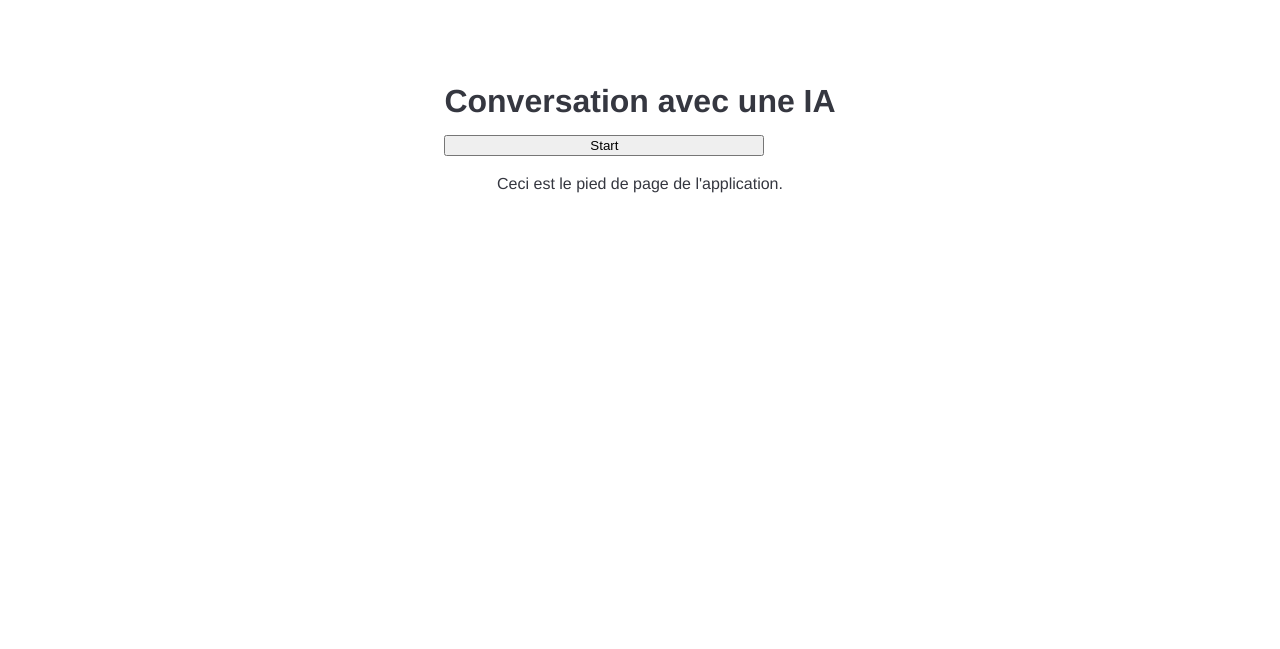
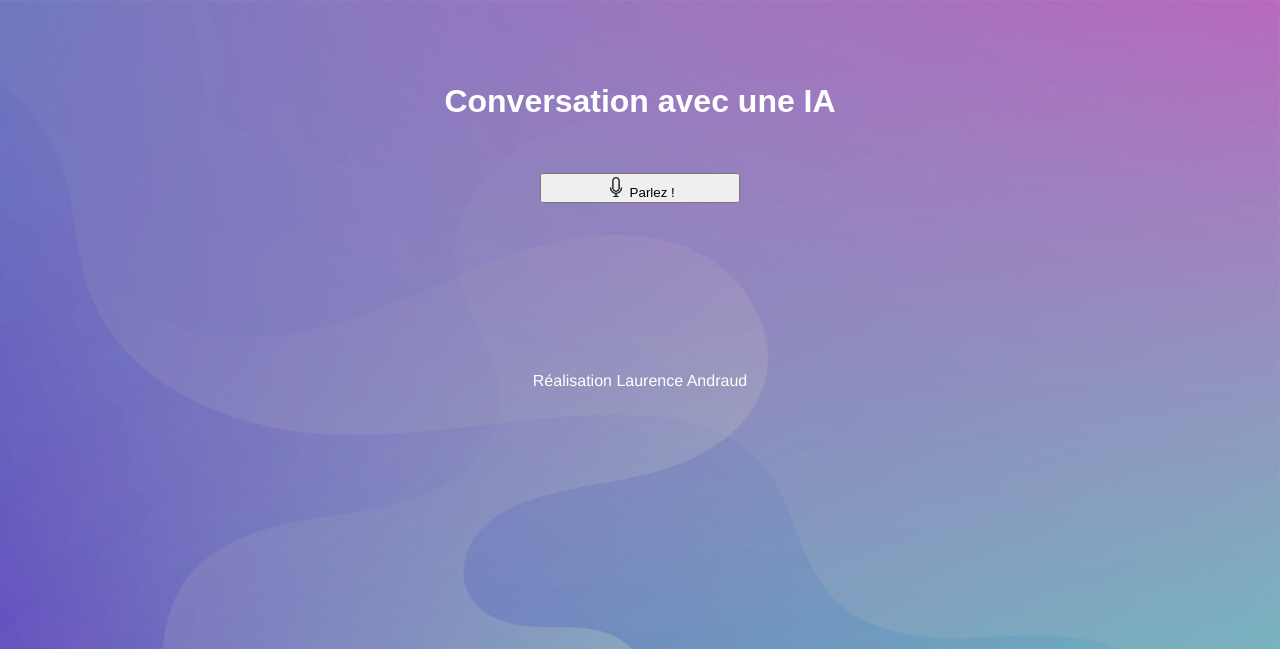
Before and after one commit to LaurenceAndraud/ia-parle-moi, a Flask app: page / in a window 1280 px wide. Shown: the top 649 px of the page. Run offline with Flask 2, Linux system fonts and the light colour scheme; some web fonts are replaced.

Commit message:
changement avant rendu

```diff
--- a/openai-quickstart-python-master/app.py
+++ b/openai-quickstart-python-master/app.py
@@ -4,7 +4,9 @@ from flask import Flask, redirect, render_template, request, url_for
 from speech_recognition import recognize_from_microphone, speak
 
 app = Flask(__name__)
-openai.api_key = "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"
+openai.api_key = "KEY"
+app = Flask(__name__, static_url_path='/static')
+app.config['SEND_FILE_MAX_AGE_DEFAULT'] = -1
 
 dial = []
 
--- a/openai-quickstart-python-master/speech_recognition.py
+++ b/openai-quickstart-python-master/speech_recognition.py
@@ -3,11 +3,11 @@ import azure.cognitiveservices.speech as speechsdk
 import openai
 import pyttsx3
 
-openai.api_key = ("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")
+openai.api_key = ("KEY")
 
 def recognize_from_microphone():
     # This example requires environment variables named "SPEECH_KEY" and "SPEECH_REGION"
-    speech_config = speechsdk.SpeechConfig(subscription=os.environ.get('SPEECH_KEY'), region=os.environ.get('SPEECH_REGION'))
+    speech_config = speechsdk.SpeechConfig(subscription=('SPEECH_KEY'), region=('SPEECH_REGION'))
     speech_config.speech_recognition_language="fr-FR"
 
     audio_config = speechsdk.audio.AudioConfig(use_default_microphone=True)
--- a/openai-quickstart-python-master/static/main.css
+++ b/openai-quickstart-python-master/static/main.css
@@ -25,9 +25,39 @@ body {
   flex-direction: column;
   align-items: center;
   padding-top: 60px;
+  background-image: url("/static/fond.jpg");
+  background-repeat: no-repeat;
+  background-size: cover;
+}
+body::before {
+  content: "";
+  position: fixed;
+  top: 0;
+  left: 0;
+  width: 100%;
+  height: 100%;
+  background-color: rgba(0, 0, 0, 0.25);
+  z-index: -1;
+}
+.btn {
+  text-align: center;
+  width: 200px;
+  margin-left: 30%;
+  height: 30px;
+}
+.btn img {
+  width: 20px;
+  height: 20px;
+  padding-right: 2%;
 }
 .icon {
   width: 34px;
+}
+h1{
+  font-family: 'Arial', cursive, sans-serif;
+  margin-bottom: 60px;
+  color: white;
+  text-align: center;
 }
 h3 {
   font-size: 32px;
@@ -64,3 +94,8 @@ input[type="submit"] {
   font-weight: bold;
   margin-top: 40px;
 }
+footer {
+  margin-top: 150px;
+  color: white;
+  font-size: -20em;
+}
--- a/openai-quickstart-python-master/templates/base.html
+++ b/openai-quickstart-python-master/templates/base.html
@@ -10,7 +10,7 @@
             {% block content %}{% endblock %}
         </main>
     <footer>
-        <p>Ceci est le pied de page de l'application.</p>
+        <p>Réalisation Laurence Andraud</p>
     </footer>
     </body>
 </html>
--- a/openai-quickstart-python-master/templates/index.html
+++ b/openai-quickstart-python-master/templates/index.html
@@ -9,7 +9,7 @@
 		{% endfor %}
 	</div>
     <form action="/" method="POST">
-        <button type="submit" class="btn btn-primary">Start</button>
+        <button type="submit" class="btn btn-primary"><img src = "/static/micro.png" alt='icone'>Parlez !</button>
     </form>
 </div>
 {% endblock %}
```
Also changed, not shown: openai-quickstart-python-master/static/fond.jpg (added), openai-quickstart-python-master/static/micro.png (added).
